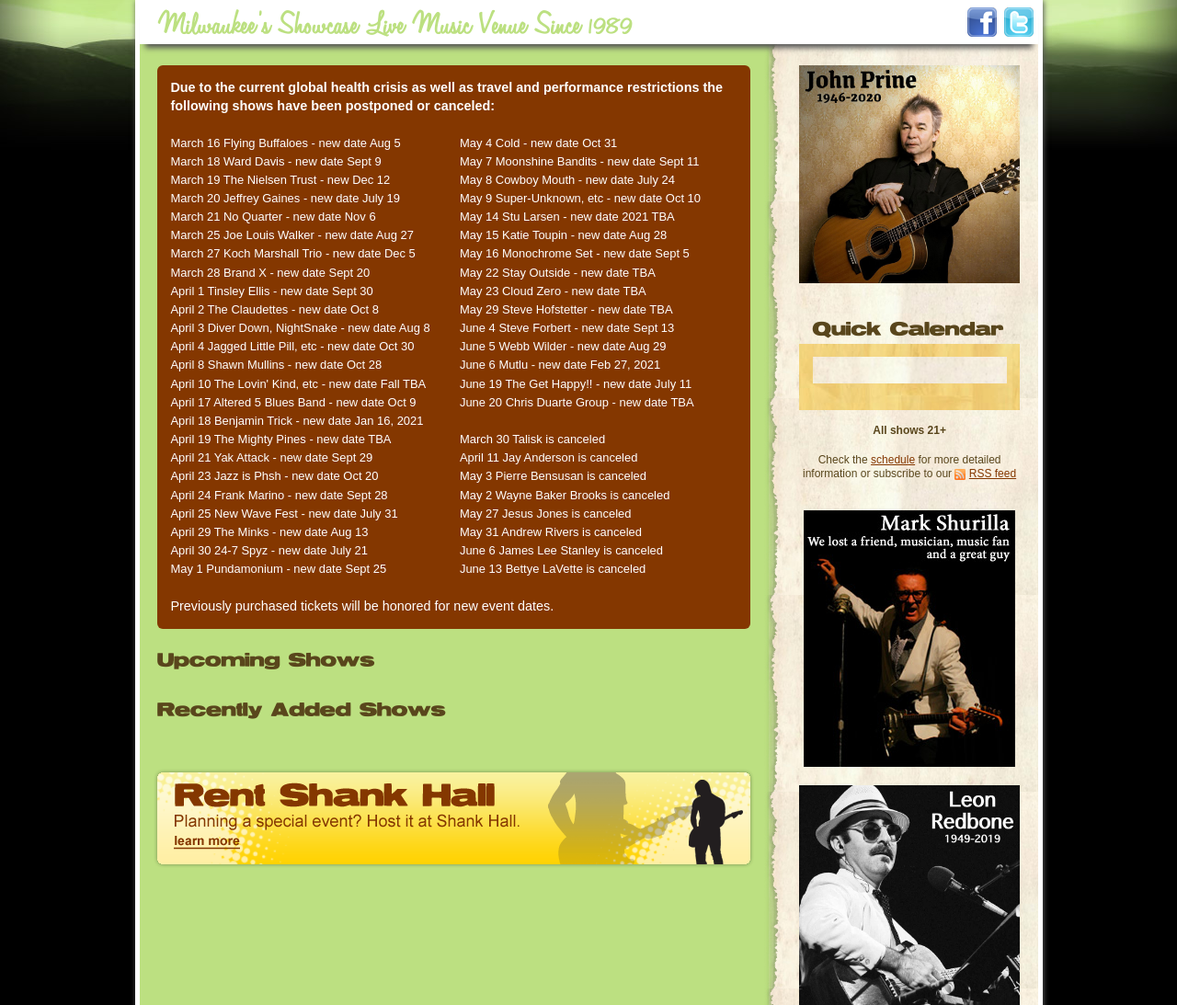
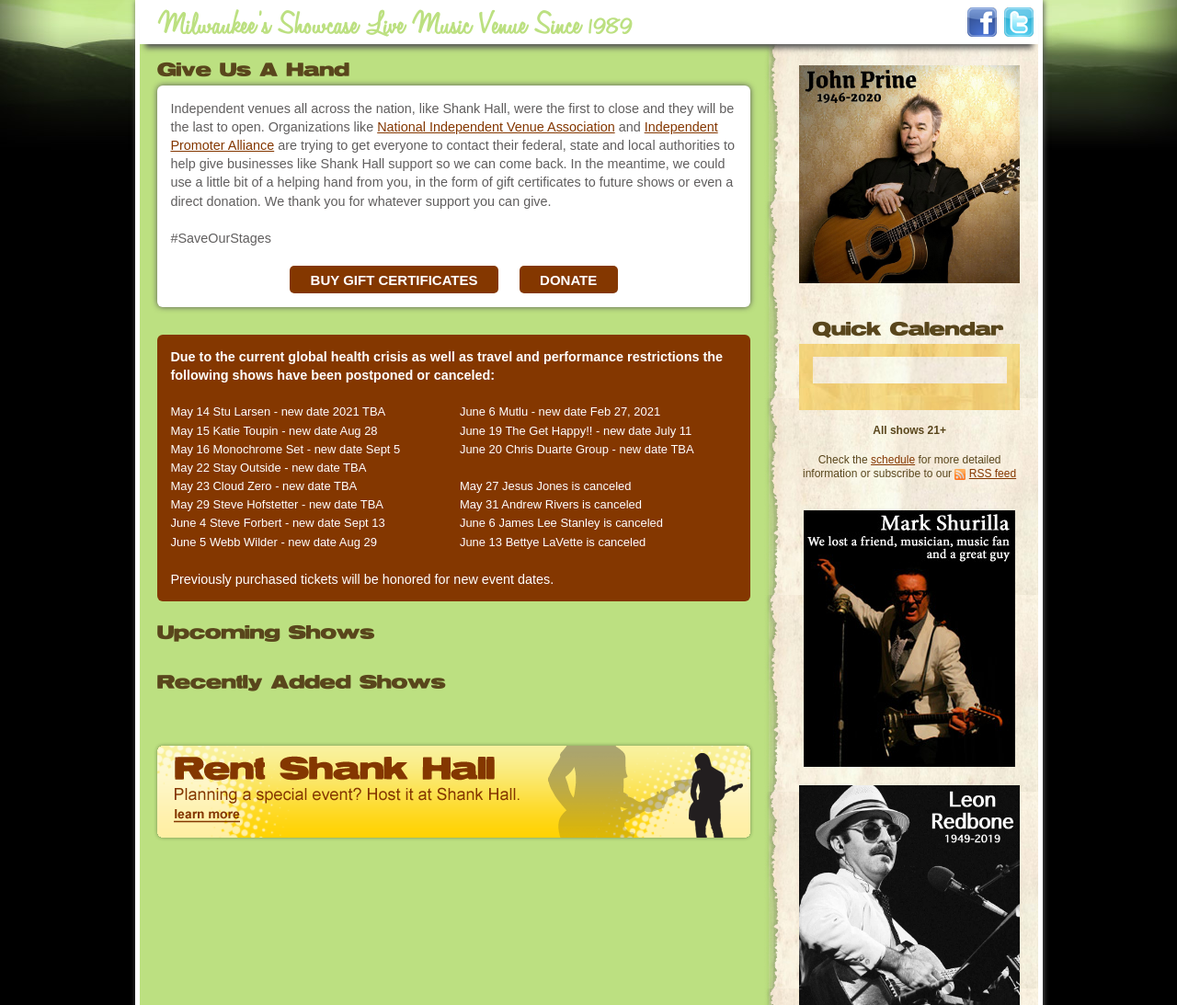
Before and after one commit to marklippert/shankhall, a PHP site: page / in a window 1280 px wide. Shown: the part 124-1217 px from the top of the page at 92% size. Run offline with PHP 8.4, Linux system fonts and the light colour scheme; tables that the repository leaves empty or names only in its code hold one stand-in row (values such as "Sample post"); data that the repository does not hold is empty; a stand-in replaces the project's code that opens the database connection; some libraries are stand-ins or nearby versions.

Commit message:
Add donation section

```diff
--- a/inc/main.css
+++ b/inc/main.css
@@ -246,6 +246,38 @@
   line-height: 1.3em;
   margin-bottom: 1.2em;
 }
+
+#support {
+  font-size: 120%;
+  line-height: 1.4;
+}
+
+#support #support-links { display: flex; justify-content: center; }
+
+#support #support-links A,
+#support INPUT[type="submit"] {
+  margin: 0 0.75em;
+  outline: 0;
+  border: 0;
+  border-radius: 5px;
+  box-sizing: border-box;
+  padding: 0.5em 1.5em;
+  background: #843700;
+  color: #FFFFFF;
+  font-family: Arial, Helvetica, sans-serif;
+  font-weight: 700;
+  font-size: 15px;
+  line-height: 1;
+  text-transform: uppercase;
+  cursor: pointer;
+  -webkit-appearance: none;
+  transition: all 0.2s;
+  text-decoration: none;
+  text-align: center;
+}
+
+#support #support-links A:hover,
+#support INPUT[type="submit"]:hover { background: #BCE081; color: #843700; }
 
 #notice {
   margin-bottom: 2em;
@@ -809,6 +841,9 @@
   .av-right-wrap {
     width: 22%;
   }
+
+  #support #support-links { flex-direction: column; }
+  #support #support-links A, #support INPUT[type="submit"] { margin: 0.5em 0; width: 100%; }
 }
 
 @media only screen and (max-width: 600px) {
--- a/index.php
+++ b/index.php
@@ -1,6 +1,31 @@
 <?php
 include "header.php";
 ?>
+
+<h1>Give Us A Hand</h1>
+<div id="support" class="playbox">
+  Independent venues all across the nation, like Shank Hall, were the first to close and they will be the last to open. Organizations like <a href="https://www.nivassoc.org">National Independent Venue Association</a> and <a href="https://www.indiepromoter.org">Independent Promoter Alliance</a> are trying to get everyone to contact their federal, state and local authorities to help give businesses like Shank Hall support so we can come back. In the meantime, we could use a little bit of a helping hand from you, in the form of gift certificates to future shows or even a direct donation. We thank you for whatever support you can give.<br>
+  <br>
+
+  #SaveOurStages<br>
+  <br>
+
+  <div id="support-links">
+    <a href="https://www.ticketweb.com/event/shank-hall-gift-certificate-shank-hall-tickets/10586135">Buy Gift Certificates</a>
+
+    <form id="donation" name="_xclick" action="https://www.paypal.com/cgi-bin/webscr" method="post" target="new">
+      <div>
+        <input type="hidden" name="cmd" value="_donations">
+        <input type="hidden" name="business" value="shank_hall@sbcglobal.net">
+        <input type="hidden" name="item_name" value="Shank Hall Donation">
+        <input type="hidden" name="currency_code" value="USD">
+        <input type="hidden" name="amount" value="">
+        <input type="submit" name="submit" value="Donate">
+      </div>
+    </form>
+  </div>
+</div>
+<br>
 
 <!-- <div class="spiff">Celebrating 25 years of bringing great music to Milwaukee!</div> -->
 
@@ -13,34 +38,6 @@
   <br>
 
   <div class="two-col">
-    March 16 Flying Buffaloes - new date Aug 5<br>
-    March 18 Ward Davis - new date Sept 9<br>
-    March 19 The Nielsen Trust - new Dec 12<br>
-    March 20 Jeffrey Gaines - new date July 19<br>
-    March 21 No Quarter - new date Nov 6<br>
-    March 25 Joe Louis Walker - new date Aug 27<br>
-    March 27 Koch Marshall Trio - new date Dec 5<br>
-    March 28 Brand X - new date Sept 20<br>
-    April 1 Tinsley Ellis - new date Sept 30<br>
-    April 2 The Claudettes - new date Oct 8<br>
-    April 3 Diver Down, NightSnake - new date Aug 8<br>
-    April 4 Jagged Little Pill, etc - new date Oct 30<br>
-    April 8 Shawn Mullins - new date Oct 28<br>
-    April 10 The Lovin' Kind, etc - new date Fall TBA<br>
-    April 17 Altered 5 Blues Band - new date Oct 9<br>
-    April 18 Benjamin Trick - new date Jan 16, 2021<br>
-    April 19 The Mighty Pines - new date TBA<br>
-    April 21 Yak Attack - new date Sept 29<br>
-    April 23 Jazz is Phsh - new date Oct 20<br>
-    April 24 Frank Marino - new date Sept 28<br>
-    April 25 New Wave Fest - new date July 31<br>
-    April 29 The Minks - new date Aug 13<br>
-    April 30 24-7 Spyz - new date July 21<br>
-    May 1 Pundamonium - new date Sept 25<br>
-    May 4 Cold - new date Oct 31<br>
-    May 7 Moonshine Bandits - new date Sept 11<br>
-    May 8 Cowboy Mouth - new date July 24<br>
-    May 9 Super-Unknown, etc - new date Oct 10<br>
     May 14 Stu Larsen - new date 2021 TBA<br>
     May 15 Katie Toupin - new date Aug 28<br>
     May 16 Monochrome Set - new date Sept 5<br>
@@ -54,10 +51,6 @@
     June 20 Chris Duarte Group - new date TBA<br>
     <br>
 
-    March 30 Talisk is canceled<br>
-    April 11 Jay Anderson is canceled<br>
-    May 3 Pierre Bensusan is canceled<br>
-    May 2 Wayne Baker Brooks is canceled<br>
     May 27 Jesus Jones is canceled<br>
     May 31 Andrew Rivers is canceled<br>
     June 6 James Lee Stanley is canceled<br>
```
